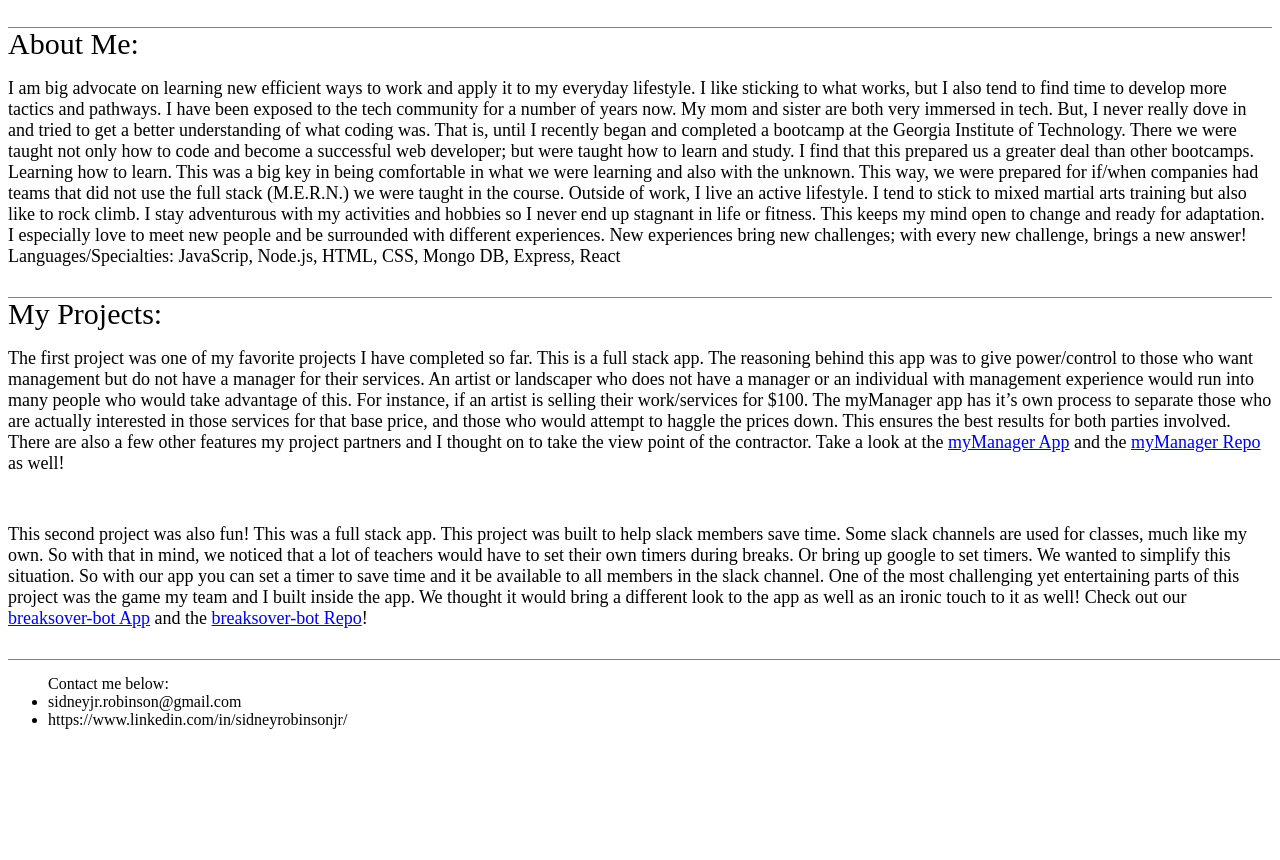
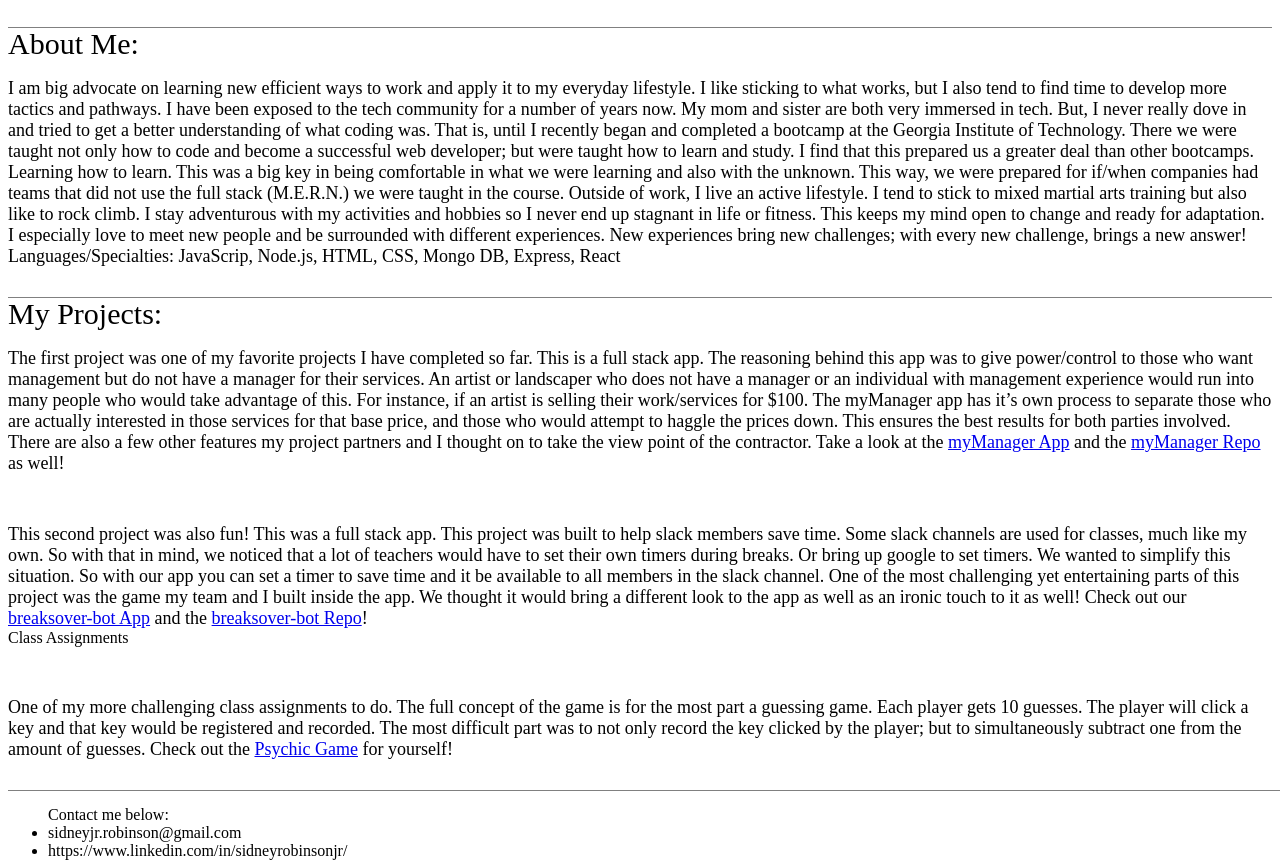
Before and after one commit to sidrobinson/sidrobinson.github.io, a plain HTML site: page index.html in a window 1280 px wide. Shown: the part 189-1049 px from the top of the page. Before the commit the page ends 918 px from the top, so only its background shows below. Drawn offline with nearby package versions, Linux system fonts and the light colour scheme.

Commit message:
Add files via upload

```diff
--- a/index.html
+++ b/index.html
@@ -121,19 +121,24 @@
         members in the slack channel. One of the most challenging yet entertaining parts of this project was the game my
         team and I built inside the app. We thought it would bring a different look to the app as well as an ironic
         touch to it as well! Check out our <a href="https://breaksover.herokuapp.com/">breaksover-bot App</a> and the <a
-            href="https://github.com/sidrobinson/breaksover-bot">breaksover-bot Repo</a>!</div>
-
-
-    <!-- <a href="https://github.com/sidrobinson/breaksover-bot">breaksover-bot Repo</a>
-    <a href="https://breaksover.herokuapp.com/">breaksover-bot App</a> -->
-
+            href="https://github.com/sidrobinson/breaksover-bot">breaksover-bot Repo</a>!
+    </div>
     <!-- End of breaksover-bot section -->
     <!-- End of Project section -->
 
+    <!-- Class Assignments Section -->
+    <div class="classAssignments">Class Assignments</div>
 
-    <!-- Class Assignments Section -->
+    <div id="summary">One of my more challenging class assignments to do. The full concept of the game is for the most
+        part a guessing game. Each player gets 10 guesses. The player will click a key and that key would be registered
+        and recorded. The most difficult part was to not only record the key clicked by the player; but to
+        simultaneously subtract one from the amount of guesses. Check out the <a href="https://sidrobinson.github.io/psychic-game34/">Psychic Game</a> for yourself!</div>
 
-    <!-- <div class="classAssignments">Separated</div> -->
+    <!-- <div class="psychicGame">
+        <a href="https://sidrobinson.github.io/psychic-game34/">Psychic Game</a>
+    </div> -->
+
+
 
     <!-- End of Class Assignments Section -->
     <!-- Side Projects Section -->
```
